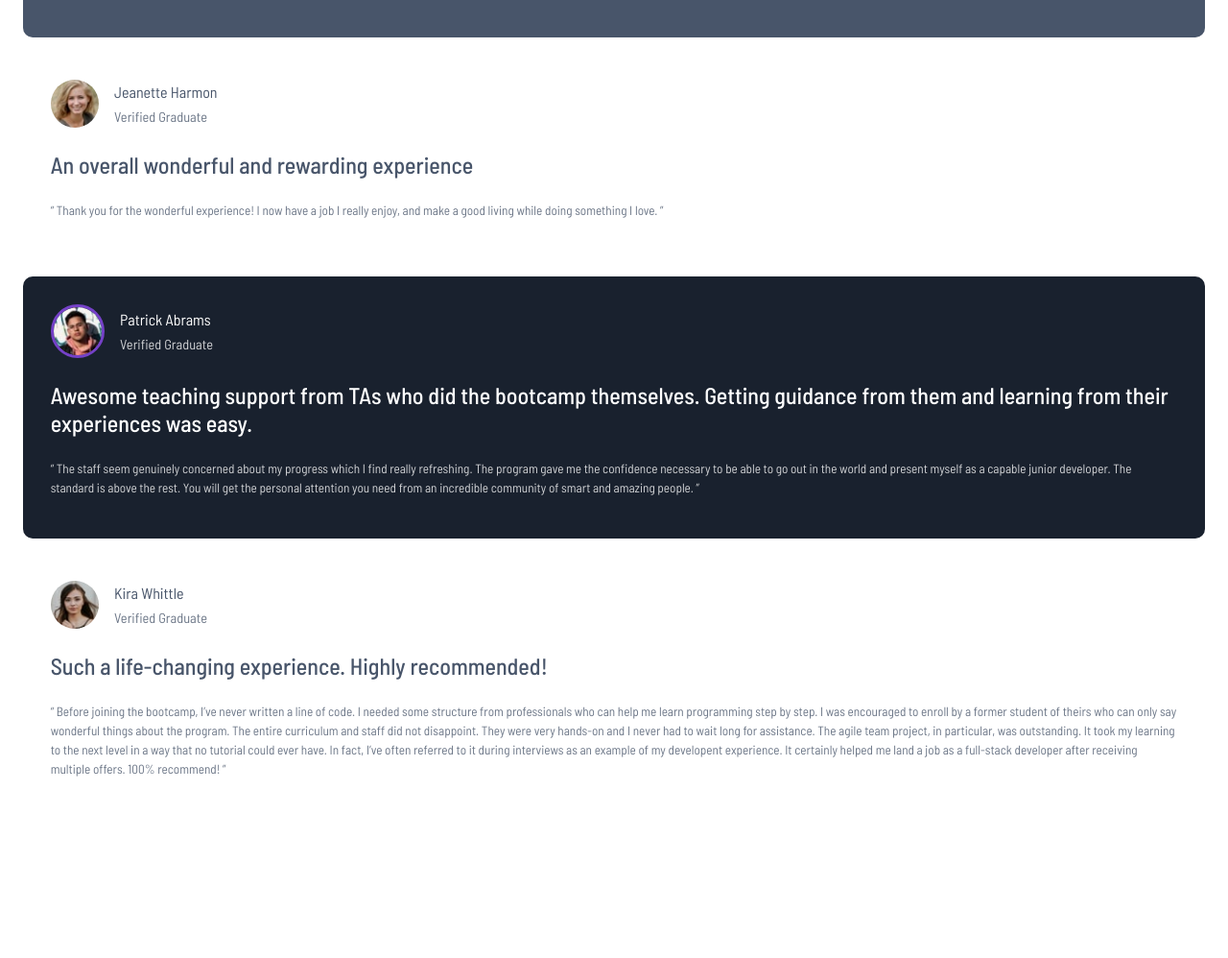
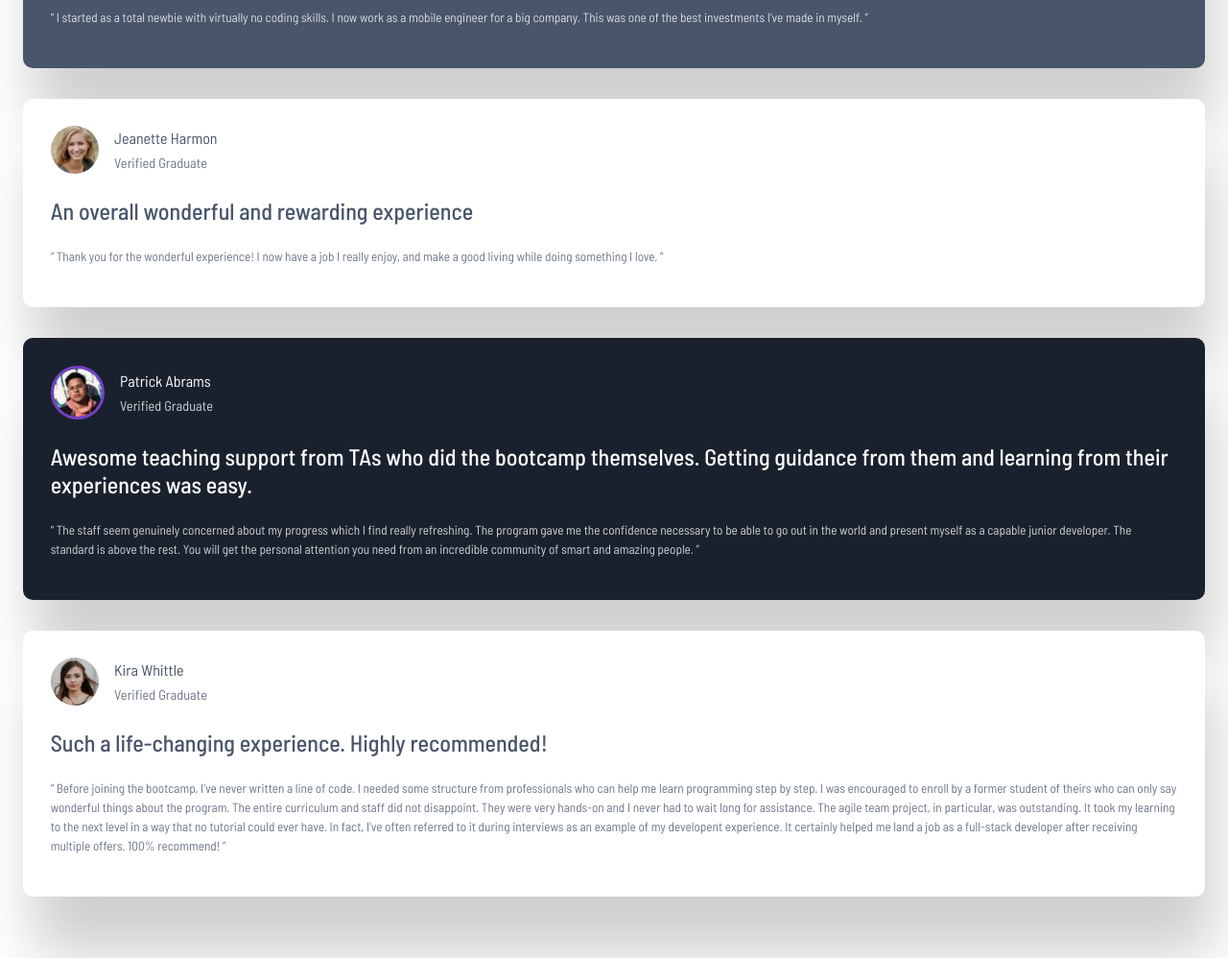
Before and after one commit to LaurentMissiaen/Testimonials_Grid_Section, a plain HTML site: page index.html in a window 1280 px wide. Shown: the part 515-1513 px from the top of the page at 96% size. Before the commit the page ends 1417 px from the top, so only its background shows below. Drawn offline with Linux system fonts and the light colour scheme; a web font is replaced by a local one.

Commit message:
add shadow

```diff
--- a/styles.css
+++ b/styles.css
@@ -1,6 +1,7 @@
 html {
   box-sizing: border-box;
   font-family: Barlow Semi Condensed, sans-serif;
+  background: hsl(0, 0%, 100%);
 }
 
 .card_header div {
@@ -23,8 +24,8 @@ html {
 
 .testimonial_grid {
   display: grid;
-  gap: 1em;
-  margin: 3em 1em;
+  gap: 2em;
+  margin: 4em 1em;
 }
 
 .card_header img {
@@ -51,6 +52,7 @@ html {
   border-radius: 10px;
   padding: 1.79rem;
   color: hsl(0, 0%, 100%);
+  box-shadow: hsl(0, 0%, 81%) 10px 60px 60px;
 }
 
 .testimonial_1 .card_header img {
@@ -62,6 +64,7 @@ html {
   border-radius: 10px;
   padding: 1.79rem;
   color: hsl(0, 0%, 100%);
+  box-shadow: hsl(0, 0%, 81%) 10px 60px 60px;
 }
 
 .testimonial_3 {
@@ -69,6 +72,7 @@ html {
   border-radius: 10px;
   padding: 1.79rem;
   color: hsl(217, 19%, 35%);
+  box-shadow: hsl(0, 0%, 81%) 10px 60px 60px;
 }
 
 .testimonial_4 {
@@ -76,6 +80,7 @@ html {
   border-radius: 10px;
   padding: 1.79rem;
   color: hsl(0, 0%, 100%);
+  box-shadow: hsl(0, 0%, 81%) 10px 60px 60px;
 }
 
 .testimonial_4 .card_header img {
@@ -87,4 +92,5 @@ html {
   border-radius: 10px;
   padding: 1.79rem;
   color: hsl(217, 19%, 35%);
+  box-shadow: hsl(0, 0%, 81%) 10px 60px 60px;
 }
```
